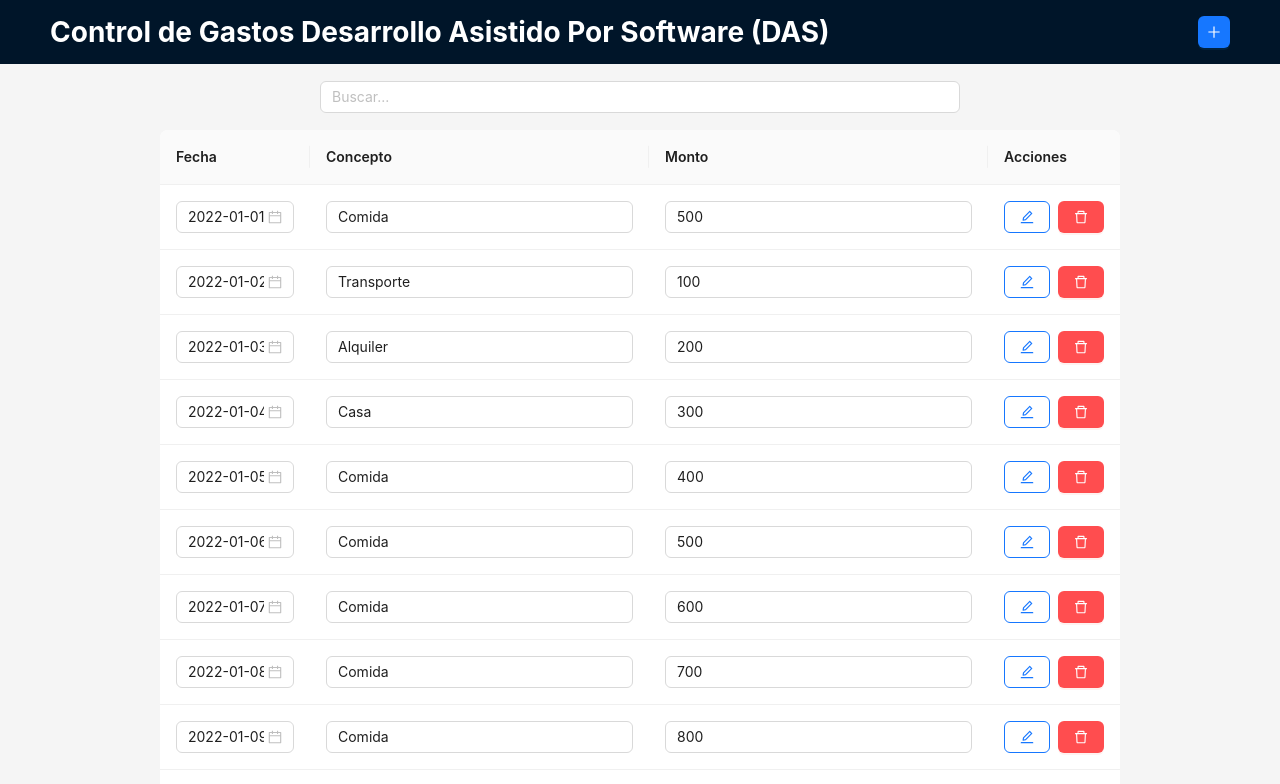
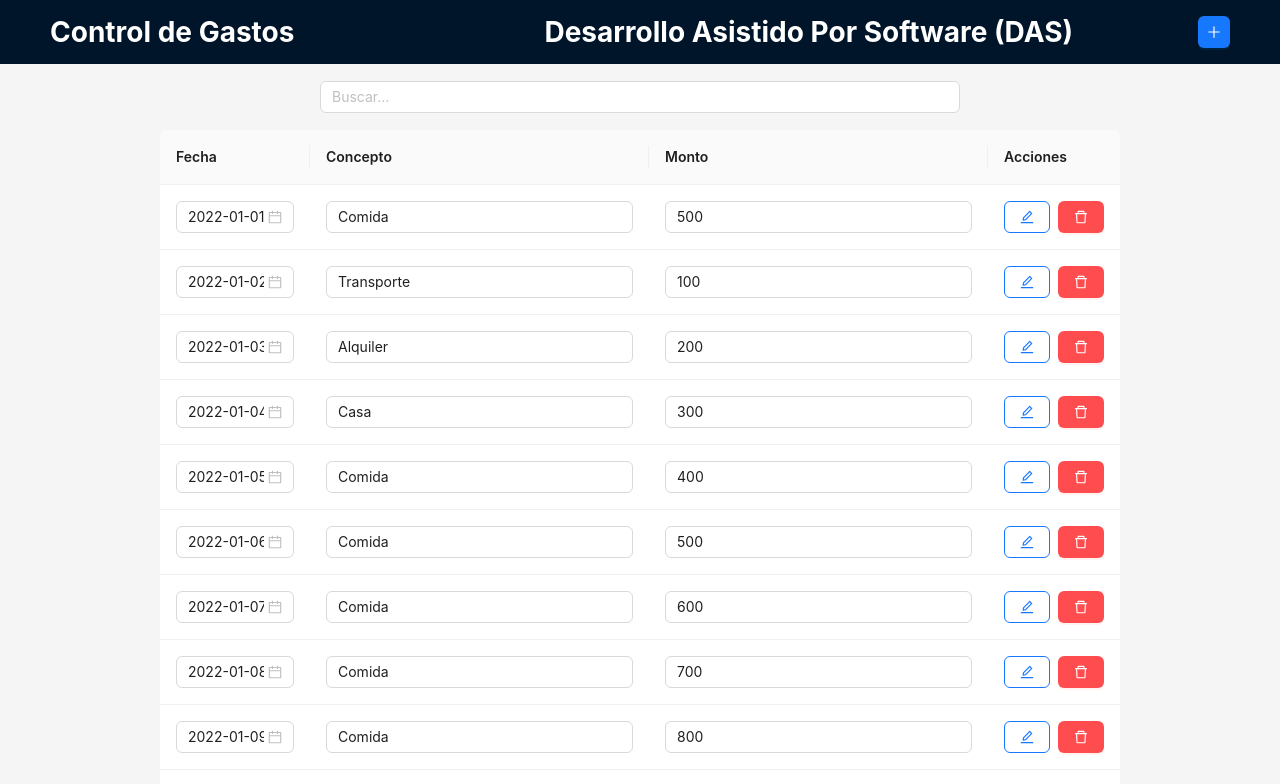
Before and after one commit to 21edclique/CI-CD, a React (Create React App) app: page / in a window 1280 px wide. Shown: the top 784 px of the page. Built offline with nearby package versions, Linux system fonts and the light colour scheme.

Commit message:
header changes

```diff
--- a/src/components/HeaderApp.jsx
+++ b/src/components/HeaderApp.jsx
@@ -14,7 +14,9 @@ import "../styles/HeaderApp.css";
 const HeaderApp = ({ setModalVisible }) => {
   return (
     <Header className="header-app">
-      <h1 style={{ color: "white" }}>Control de Gastos Desarrollo Asistido Por Software (DAS) </h1>
+      <h1 style={{ color: "white" }}>Control de Gastos  </h1>
+      <br />
+      <h1 style={{ color: "white" }}>Desarrollo Asistido Por Software (DAS)</h1>
       <Button
         type="primary"
         onClick={() => setModalVisible(true)}
```
